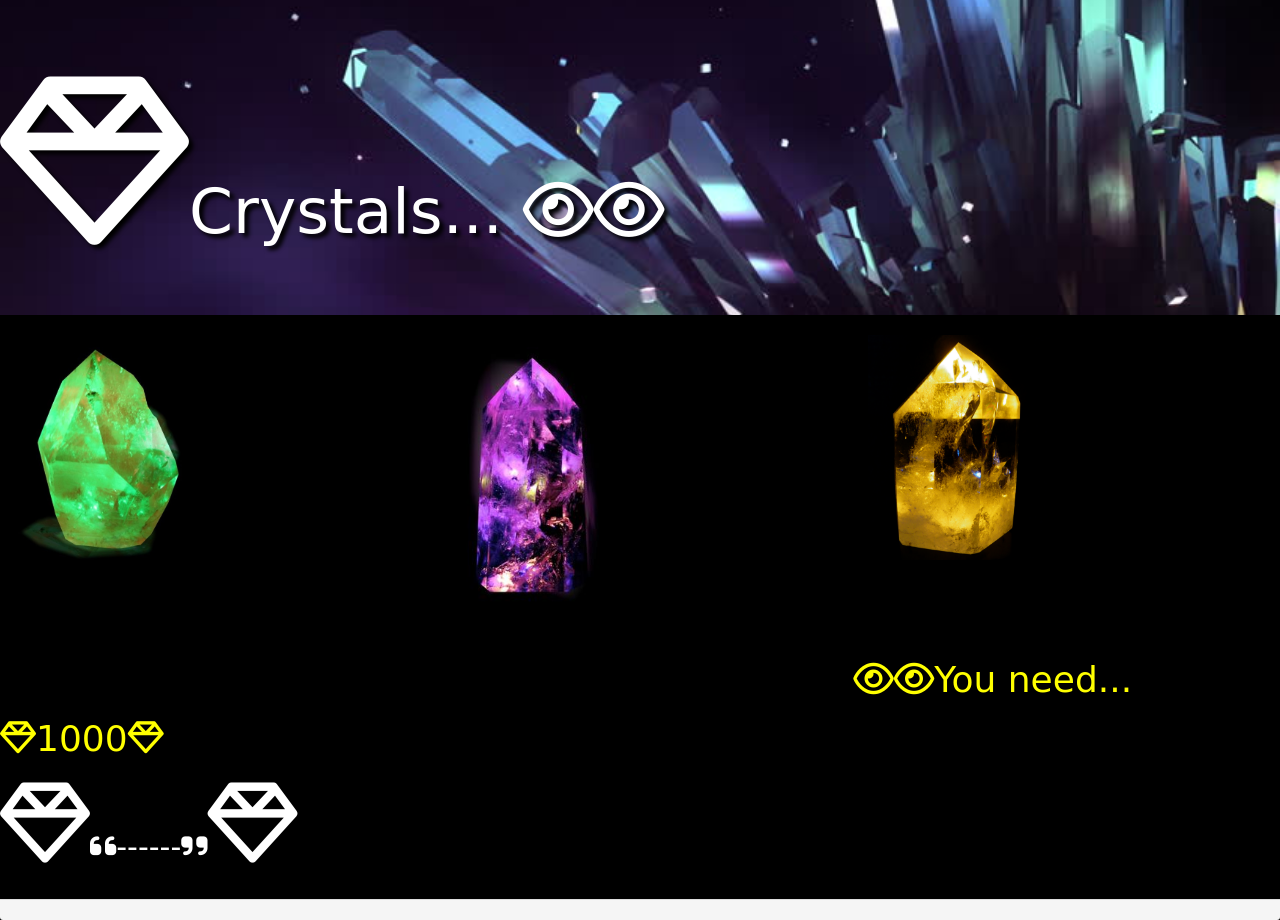
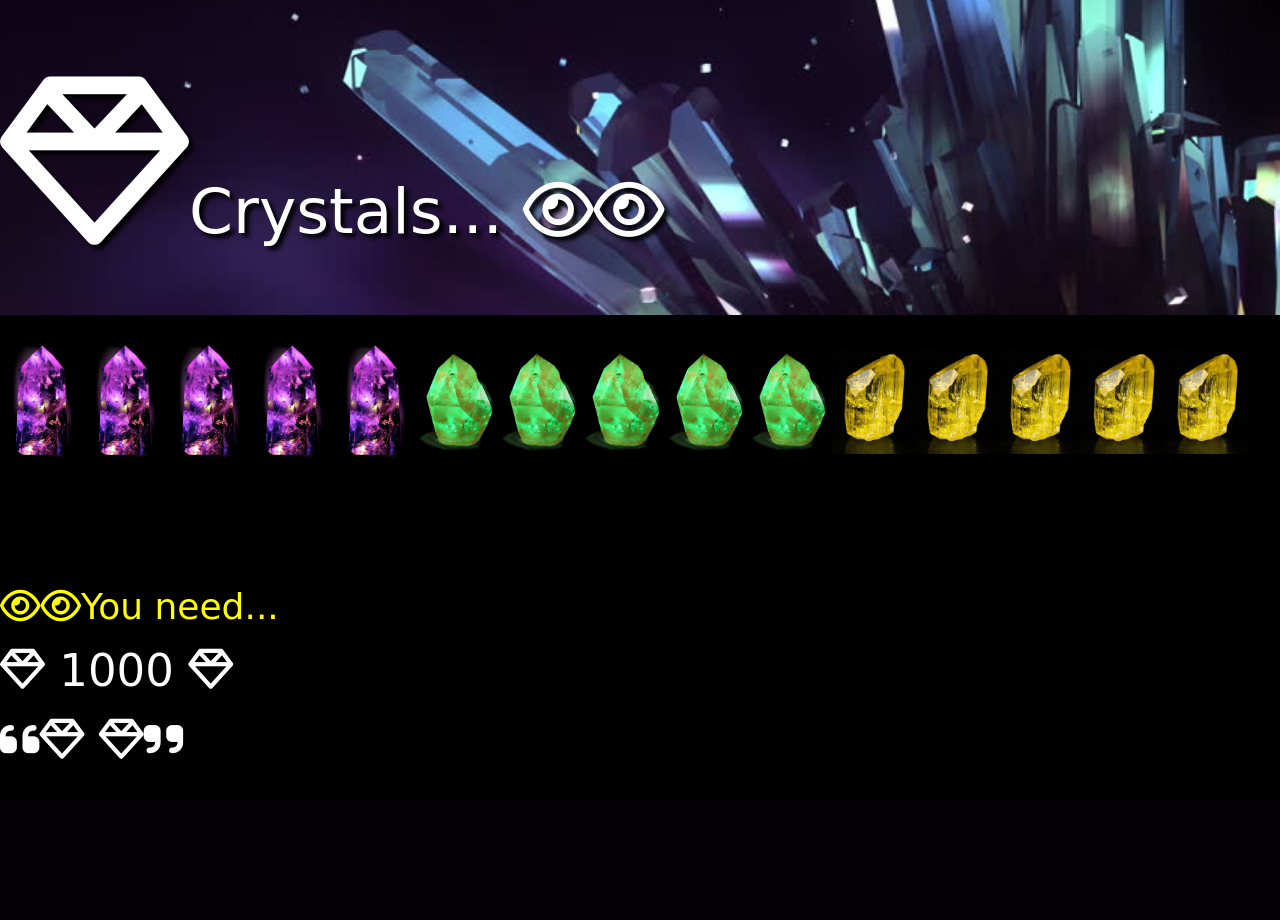
Before and after one commit to bornrampant/crystals, a PHP site: page / in a window 1280 px wide. After the commit the page ends 759 px from the top, so only its background shows below. Run offline with PHP 8.4, Linux system fonts and the light colour scheme; some libraries are stand-ins or nearby versions; some web fonts are replaced.

Commit message:
Add files via upload

```diff
--- a/css/main.css
+++ b/css/main.css
@@ -63,6 +63,8 @@
       lighting-color: white;
       border-color: white;
       color: white;
+      font-size: 45px;
+      position: left;
 }
 
 img {
@@ -78,3 +80,7 @@
         width: 100%;
     }
 }
+.crystalImage {
+      width:6.5%;
+      height:8%;
+    }
--- a/index.html
+++ b/index.html
@@ -1,11 +1,9 @@
 <!DOCTYPE html>
 <html>
-
 <head>
   <meta charset="UTF-8">
   <link rel="stylesheet" href="styles/reset.css">
   <link rel="stylesheet" href="https://maxcdn.bootstrapcdn.com/bootstrap/3.3.6/css/bootstrap.min.css" integrity="sha384-1q8mTJOASx8j1Au+a5WDVnPi2lkFfwwEAa8hDDdjZlpLegxhjVME1fgjWPGmkzs7" crossorigin="anonymous">
-	<link rel="stylesheet" href="https://maxcdn.bootstrapcdn.com/bootstrap/3.3.6/css/bootstrap-theme.min.css" integrity="sha384-fLW2N01lMqjakBkx3l/M9EahuwpSfeNvV63J5ezn3uZzapT0u7EYsXMjQV+0En5r" crossorigin="anonymous">
   <link rel="stylesheet" href="css/main.css">
   <script src="https://use.fontawesome.com/a7ef4c2399.js"></script>
   <link href='https://fonts.googleapis.com/css?family=Amatica+SC:400,700' rel='stylesheet' type='text/css'>
@@ -13,7 +11,7 @@
 </head>
 <body>
 <header>
-	<div id=tron>
+    <div>
     <div class="jumbotron">
       <h1><i class="fa fa-diamond fa-3x" aria-hidden="true"></i>Crystals...
         <i class="fa fa-eye" aria-hidden="true"></i><i class="fa fa-eye" aria-hidden="true"></i>
@@ -23,35 +21,33 @@
 </header>
   <div class="container-static">
     <div clas="panel-body">
-			<div class ="col-md-6 	col-md-4">
-				<img src="img/g.jpg" width="45%" height="45%">
+        <div id="crystals"></div>
   </div>
-			<div class="col-lg-6 col-lg-4">
-				<img src="img/p.jpg" width="45%" height="40%">
-			</div>
-			<div class="col-lg-6 col-lg-4">
-				<img src="img/y2.jpg" width="45%" height="45%">
-			</div>
-		</div>
-	</div>
+
   <table class ="table table-striped">
     <h1 style="">
       <i class="fa fa-eye" aria-hidden="true"></i><i class="fa fa-eye" aria-hidden="true"></i>You need...
     </h1>
       <div>
-				<h1><i class="fa fa-diamond" aria-hidden="true"></i>1000<i class="fa fa-diamond" aria-hidden="true"></i></h1>
+        <h2>
+          <i class="fa fa-diamond" aria-hidden="true"></i>
+            <span id="number"></span>
+          <i class="fa fa-diamond" aria-hidden="true"></i>
+          </h2>
       </div>
       <div>
-				<h2><i class="fa fa-diamond fa-3x" aria-hidden="true"></i><i class="fa fa-quote-left" aria-hidden="true"></i>------<i class="fa fa-quote-right" aria-hidden="true"></i><i class="fa fa-diamond fa-3x" aria-hidden="true"></i>
+        <h2>
+          <i class="fa fa-quote-left" aria-hidden="true"></i><i class="fa fa-diamond fa-1x" aria-hidden="true"></i>
+            <span id="yourNumber"></span>
+          <i class="fa fa-diamond fa-1x" aria-hidden="true"></i><i class="fa fa-quote-right" aria-hidden="true"></i>
         </h2>
       </div>
-		<!-- 	<div>PLAYER SCORE</div> -->
     </table>
-	<footer class="panel-footer"></footer>
-
-	<script src="https://maxcdn.bootstrapcdn.com/bootstrap/3.3.6/js/bootstrap.min.js" integrity="sha384-0mSbJDEHialfmuBBQP6A4Qrprq5OVfW37PRR3j5ELqxss1yVqOtnepnHVP9aJ7xS" crossorigin="anonymous"></script>
-
-	<script src="https://code.jquery.com/jquery.js">
+</div>
+<script type="text/javascript" src="https://code.jquery.com/jquery-2.2.0.min.js"></script>
+<script type="text/javascript" src="js/crystals.js">
 </script>
 </body>
 </html>
+</body>
+</html>
```
Also changed, not shown: js/crystals.js (+35 -28 lines). Lines whose indentation alone changed are shown as unchanged.
